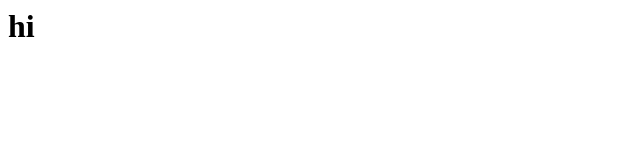
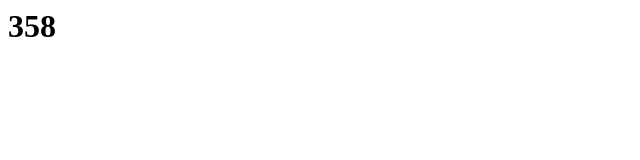
Before and after one commit to bkalita-git/bkalita-git.github.io, a plain HTML site: page index.html in a window 1280 px wide. Shown: the full height of the page, 0-640 px from the left. Drawn offline with Linux system fonts and the light colour scheme.

Commit message:
Update index.html

```diff
--- a/index.html
+++ b/index.html
@@ -3,6 +3,16 @@
     <h1 class="dis-date"></h1>
   </body>
   <script>
-    document.querySelector(".dis-date").innerHTML = "hi";
+    const _MS_PER_DAY = 1000 * 60 * 60 * 24;
+    function dateDiffInDays(a, b) {
+      // Discard the time and time-zone information.
+      const utc1 = Date.UTC(a.getFullYear(), a.getMonth(), a.getDate());
+      const utc2 = Date.UTC(b.getFullYear(), b.getMonth(), b.getDate());
+      return Math.floor((utc2 - utc1) / _MS_PER_DAY);
+    }
+	  const a   = new Date("2022-07-02");
+    var today = new Date();
+    difference = dateDiffInDays(today, a);
+	  document.querySelector(".dis-date").innerHTML = difference;
   </script>
 </html>
```
